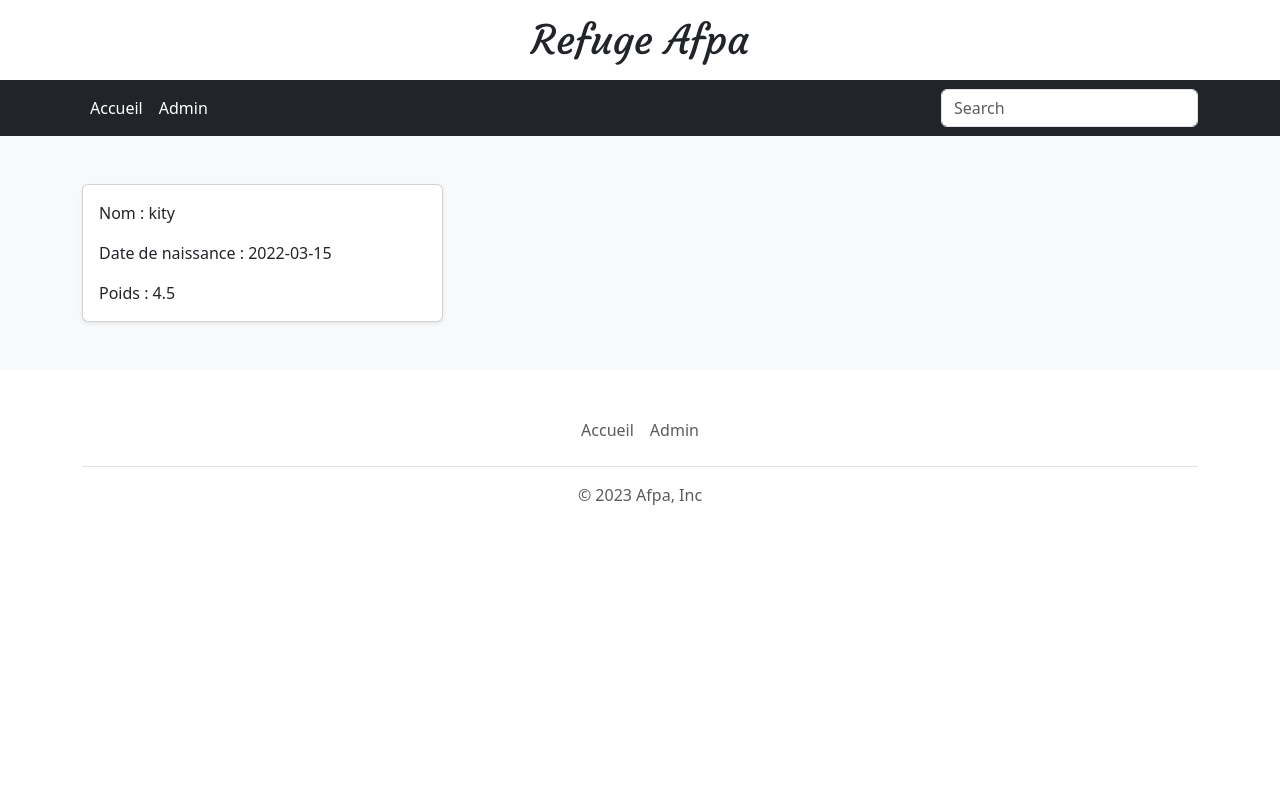
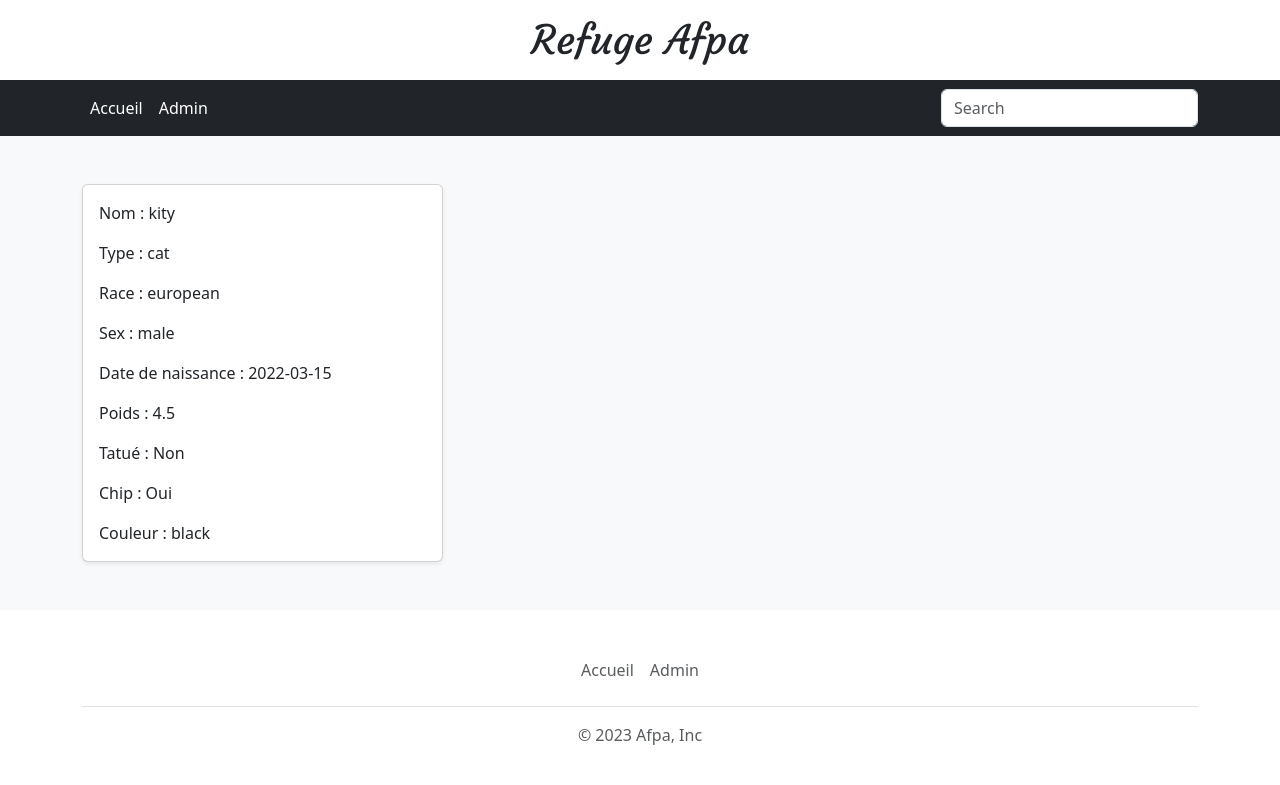
Before and after one commit to a2kad/animals, a PHP site: page /controllers/controller-accueil.php in a window 1280 px wide. Shown: the top 785 px of the page. Before the commit the page ends 505 px from the top, so only its background shows below. Run offline with PHP 8.4, Linux system fonts and the light colour scheme; data comes from the database, SQL or seed files in the repository; some libraries are stand-ins or nearby versions.

Commit message:
Ajouté les lignes

```diff
--- a/models/Animals.php
+++ b/models/Animals.php
@@ -15,7 +15,26 @@ class Animals{
     public static function getAllAnimals() : array{
         $pdo = Database::getInstancePDO();
 
-        $sql = "SELECT * FROM `animals`";
+        $sql = "SELECT
+        `a`.`name`,
+        `a`.`date_of_birth`,
+        `a`.`tatoo`,
+        `a`.`chip`,
+        `a`.`weight`,
+        `c`.`color`,
+        `r`.`name_race`,
+        `s`.`sex`,
+        `t`.`type`
+    FROM
+        animals a
+            INNER JOIN
+        color c ON `a`.`id_color` = `c`.`id`
+            INNER JOIN
+        race r ON `a`.`id_race` = `r`.`id`
+            INNER JOIN
+        sex s ON `a`.`id_sex` = `s`.`id`
+            INNER JOIN
+        type t ON `a`.`id_type` = `t`.`id`";
 
         $pdo_statement = $pdo->query($sql);
         $result = $pdo_statement->fetchAll(PDO::FETCH_ASSOC);
--- a/views/accueil.php
+++ b/views/accueil.php
@@ -13,9 +13,14 @@
           <div class="card shadow-sm">
             <div class="card-body">
               <p class="card-text">Nom : <?= $row['name'] ?></p>
+              <p class="card-text">Type : <?= $row['type'] ?></p>
+              <p class="card-text">Race : <?= $row['name_race'] ?></p>
+              <p class="card-text">Sex : <?= $row['sex'] ?></p>
               <p class="card-text">Date de naissance : <?= $row['date_of_birth'] ?></p>
               <p class="card-text">Poids : <?= $row['weight'] ?></p>
-
+              <p class="card-text">Tatué : <?= $row['tatoo']==0 ? 'Oui' : 'Non' ?></p>
+              <p class="card-text">Chip : <?= $row['chip']==0 ? 'Oui' : 'Non' ?></p>
+              <p class="card-text">Couleur : <?= $row['color'] ?></p>
             </div>
           </div>
         </div>
```
Also changed, not shown: models/Gerer.php (added).
